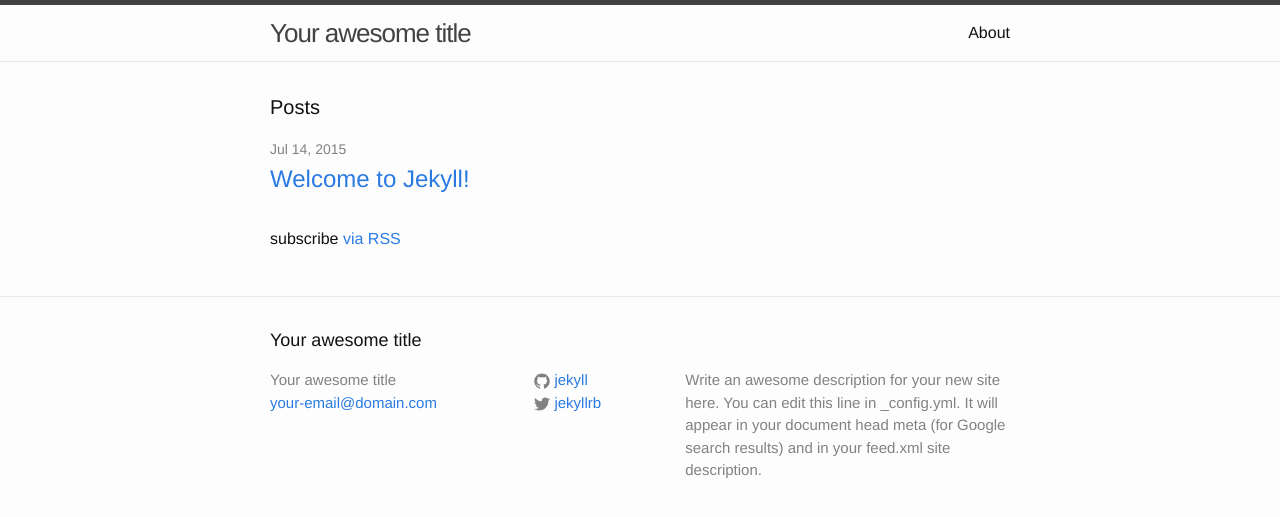
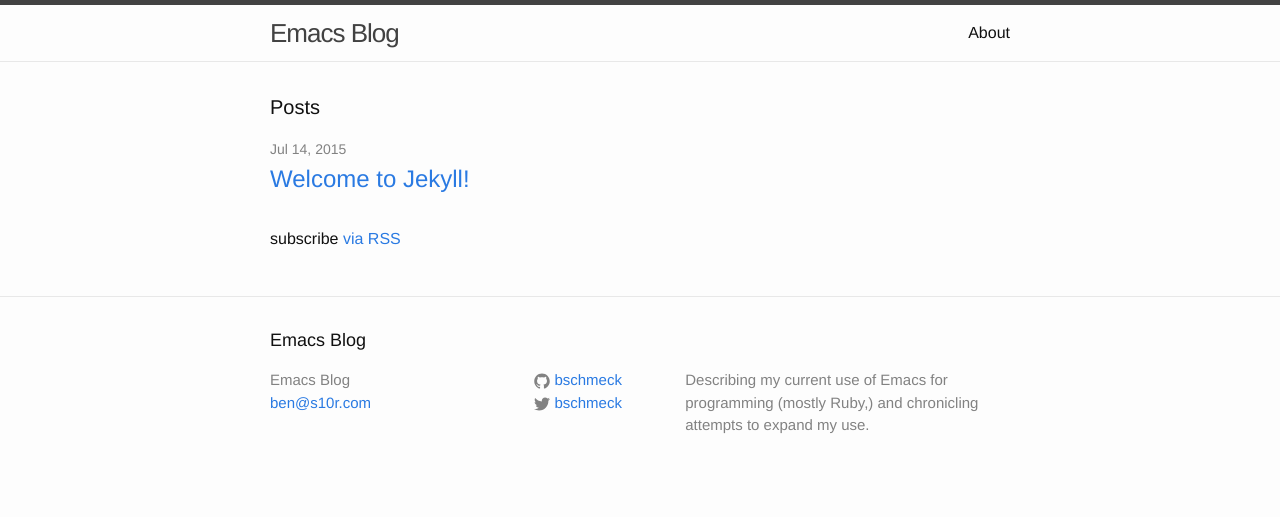
Before and after one commit to bschmeck/emacs_blog, a Jekyll site: the page built from index.html, in a window 1280 px wide. Shown: the top 517 px of the page. Built offline with Jekyll 4.4.1, drawn with Linux system fonts in a browser that asks for light colours.

Commit message:
Change default config values

```diff
--- a/_config.yml
+++ b/_config.yml
@@ -1,14 +1,13 @@
 # Site settings
-title: Your awesome title
-email: your-email@domain.com
-description: > # this means to ignore newlines until "baseurl:"
-  Write an awesome description for your new site here. You can edit this
-  line in _config.yml. It will appear in your document head meta (for
-  Google search results) and in your feed.xml site description.
-baseurl: "" # the subpath of your site, e.g. /blog/
-url: "http://yourdomain.com" # the base hostname & protocol for your site
-twitter_username: jekyllrb
-github_username:  jekyll
+title: Emacs Blog
+email: ben@s10r.com
+description: >
+  Describing my current use of Emacs for programming (mostly Ruby,) and
+  chronicling attempts to expand my use.
+baseurl: ""
+url: "http://emacs.s10r.com"
+twitter_username: bschmeck
+github_username:  bschmeck
 
 # Build settings
 markdown: kramdown
```
